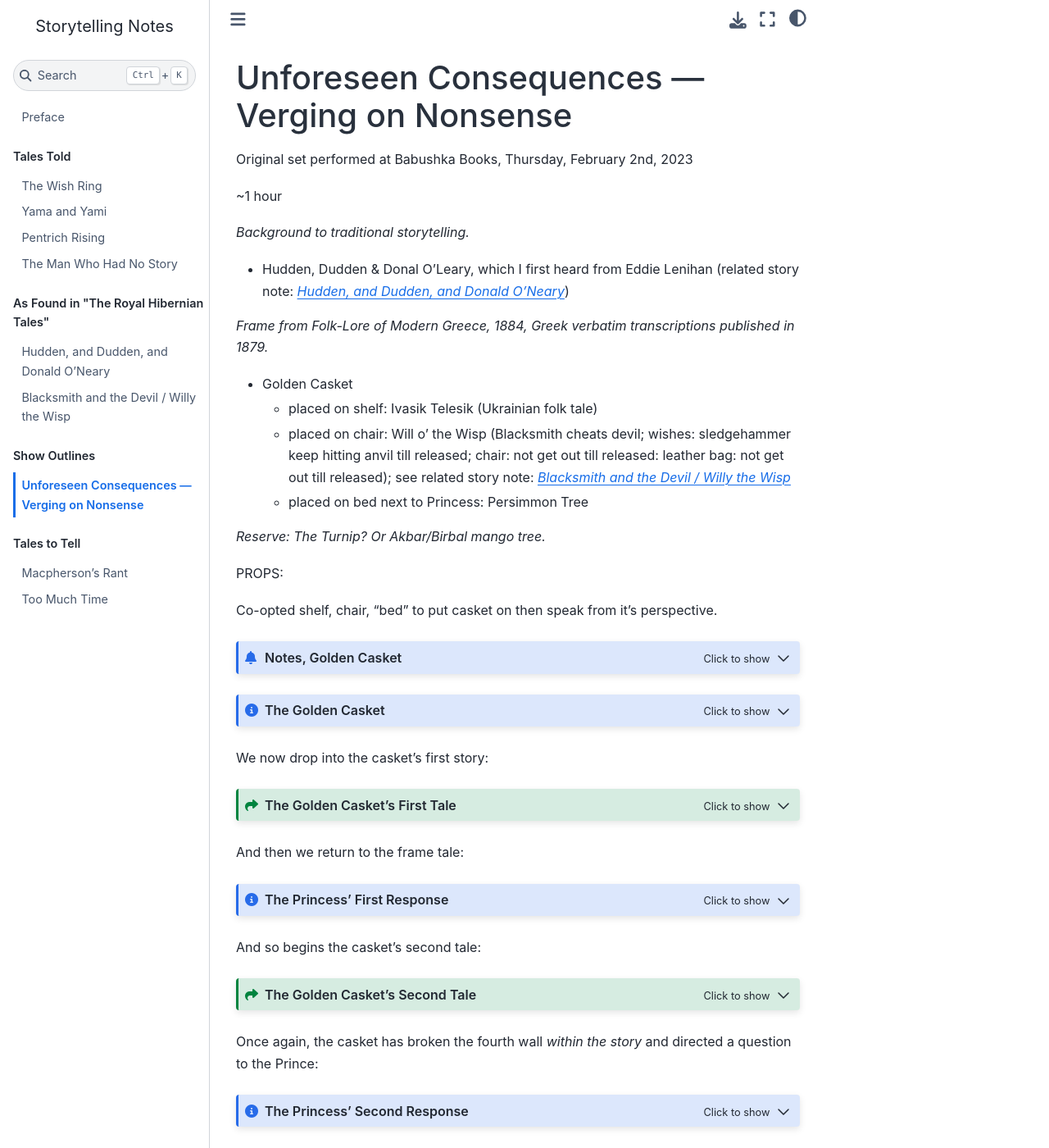
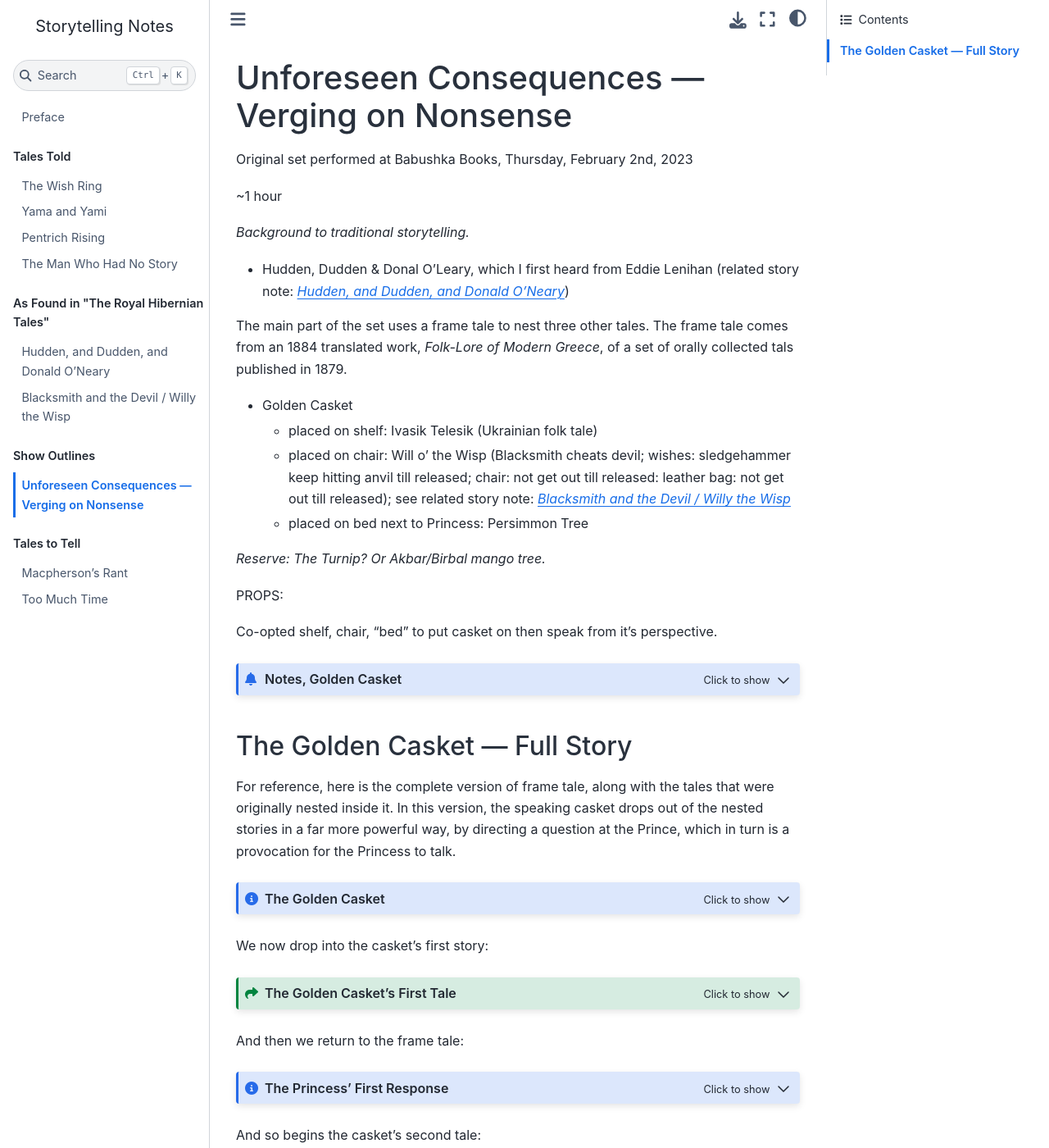
Before and after one commit to psychemedia/storytelling-notes, a Jupyter Book: the page built from unforeseen-nonsense.md, in a window 1280 px wide and 1400 px high. Shown: the whole window at 82% size. Built offline with Jupyter Book 1.0.4 settings and Sphinx 7.4.7 and the Sphinx Book theme 1.1.4, drawn with Linux system fonts in a browser that asks for light colours.

Commit message:
Update unforeseen-nonsense.md

````diff
--- a/unforeseen-nonsense.md
+++ b/unforeseen-nonsense.md
@@ -9,7 +9,7 @@ Original set performed at Babushka Books, Thursday, February 2nd, 2023
 
 - Hudden, Dudden & Donal O'Leary, which I first heard from Eddie Lenihan (related story note: [*Hudden, and Dudden, and Donald O’Neary*](./hudden_dudden.html))
 
-*Frame from Folk-Lore of Modern Greece, 1884, Greek verbatim transcriptions published in 1879.*
+The main part of the set uses a frame tale to nest three other tales. The frame tale comes from an 1884 translated work, *Folk-Lore of Modern Greece*, of a set of orally collected tals published in 1879.
 
 - Golden Casket
   - placed on shelf: Ivasik Telesik (Ukrainian folk tale)
@@ -21,7 +21,6 @@ Original set performed at Babushka Books, Thursday, February 2nd, 2023
 PROPS:
 
 Co-opted shelf, chair, "bed" to put casket on then speak from it's perspective.
-
 
 ```{admonition} Notes, Golden Casket
 :class: dropdown
@@ -59,16 +58,18 @@ Day 3, dressing table.
 
 ```
 
+## The Golden Casket — Full Story
+
+For reference, here is the complete version of frame tale, along with the tales that were originally nested inside it. In this version, the speaking casket drops out of the nested stories in a far more powerful way, by directing a question at the Prince, which in turn is a provocation for the Princess to talk.
 
 ```{admonition} The Golden Casket
 :class: dropdown note
 
-THE GOLDEN CASKET.
+in E. M. Geldart, [*Folk-lore of modern Greece: the tales of the people*](https://archive.org/details/folkloremoderng00geldgoog/page/n110/mode/2up), 1884,  p106-125.
+
+__THE GOLDEN CASKET.__
 
 (ASTYPALEA.)
-
-p106-125
-
 
 Once on a time there was a King and a Queen who had an only son. His father said to him, " My child, you see that we have no other son ; all that I have depends on you. Therefore I desire to see you married, with children growing up to console me before I die, that I may have some joy in my old age, for you are my only hope."
 
````
